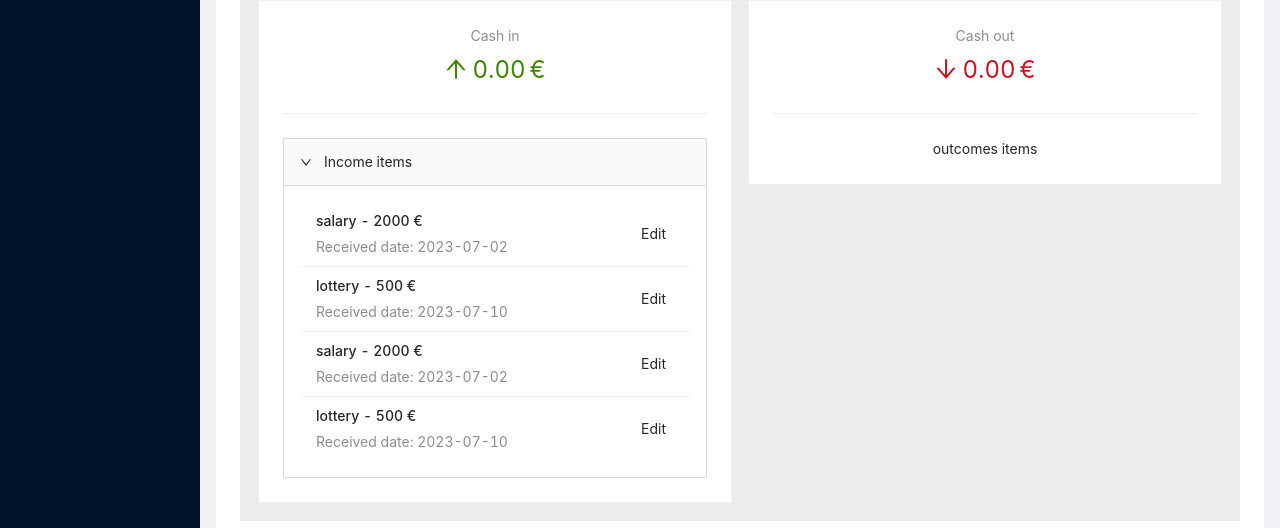
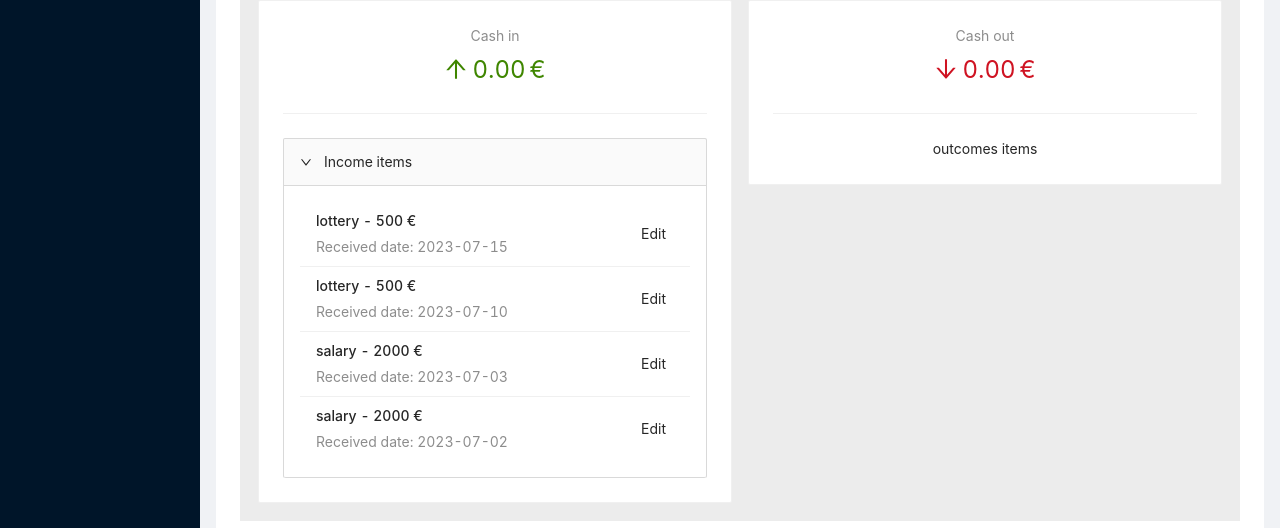
Before and after one commit to martynaskup/martynaskup.github.io, a React (Create React App) app: page /projects/budget in a window 1280 px wide. Shown: the part 298-826 px from the top of the page. Built offline with nearby package versions, Linux system fonts and the light colour scheme.

Commit message:
[Budget] Sort incomes list based on date

```diff
--- a/src/pages/ProjectsPage/Projects/Budget/Details/Incomes.tsx
+++ b/src/pages/ProjectsPage/Projects/Budget/Details/Incomes.tsx
@@ -26,29 +26,43 @@ const Incomes: FC<{
     {
       name: 'salary',
       price: 2000,
-      date: '2023-07-02',
+      date: '2023-07-03',
     },
     {
       name: 'lottery',
       price: 500,
-      date: '2023-07-10',
+      date: '2023-07-15',
     },
   ];
 
   const [incomeList, setIncomeList] = useState(initialIncomes);
 
   const handleNewIncome = (income: IncomeData) => {
-    setIncomeList((prevIncomesList) => [...prevIncomesList, income]);
+    setIncomeList((prevIncomesList) => {
+      const newIncomeList = [...prevIncomesList, income];
+      return sortIncomeList(newIncomeList);
+    });
+
     onValuesChange(income.price);
   };
 
   return (
-    <Collapse defaultActiveKey={['1']} style={{ textAlign: 'left' }}>
-      <Collapse.Panel header="Income items" key="1">
-        <IncomeList incomeList={incomeList} />
-      </Collapse.Panel>
-    </Collapse>
+    <>
+      <Collapse defaultActiveKey={['1']} style={{ textAlign: 'left' }}>
+        <Collapse.Panel header="Income items" key="1">
+          <IncomeList incomeList={sortIncomeList(incomeList)} />
+        </Collapse.Panel>
+      </Collapse>
+    </>
   );
 };
 
+const sortIncomeList = (list: IncomeData[]) => {
+  const dateNumber = (date: string) => new Date(date);
+
+  return list.sort(
+    (incomeA, incomeB) =>
+      dateNumber(incomeB.date).getTime() - dateNumber(incomeA.date).getTime()
+  );
+};
 export default Incomes;
```
